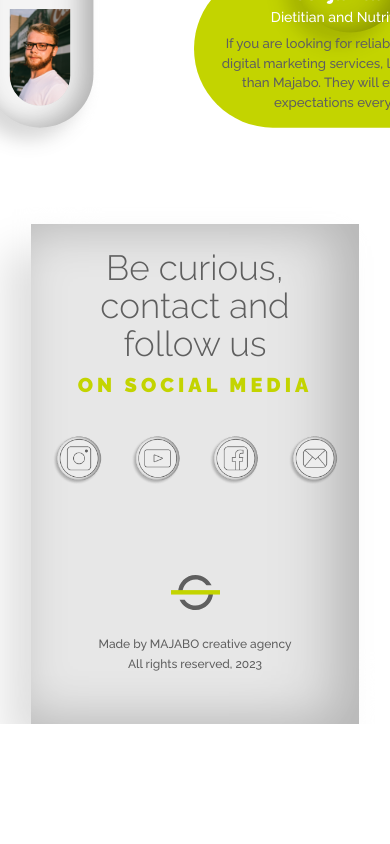
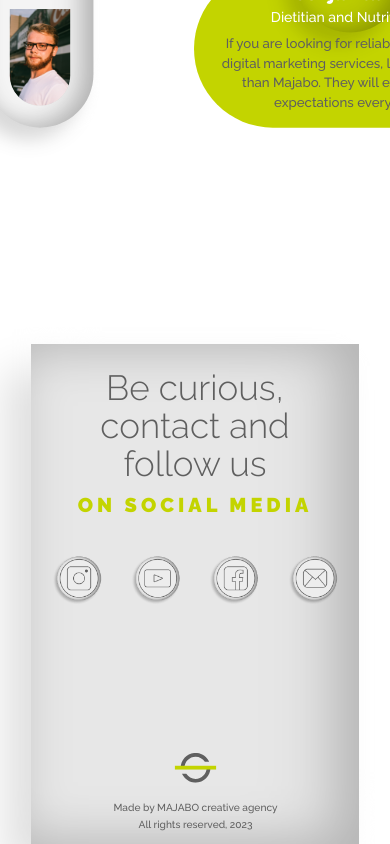
Before and after one commit to kslobodan/shapes, a React (Create React App) app: page / in a window 390 px wide. Shown: the part 4101-4945 px from the top of the page. Before the commit the page ends 4825 px from the top, so only its background shows below. Built offline with nearby package versions, Linux system fonts and the light colour scheme.

Commit message:
fixing footer mobile

```diff
--- a/src/components/Arrow.tsx
+++ b/src/components/Arrow.tsx
@@ -45,7 +45,7 @@ const Arrow = () => {
 
   const arrowStyle: CSSProperties = {
     position: "fixed",
-    bottom: "0",
+    bottom: "90px",
     right: rightValue(),
     transform: scaleValue(),
     transition: "opacity 0.5s",
--- a/src/components/footer/FooterMobile.module.scss
+++ b/src/components/footer/FooterMobile.module.scss
@@ -1,13 +1,32 @@
 @import "../../styles/variables";
 @import "../../styles/mixins";
 
-footer {
+%footer-style {
   width: 100%;
   display: flex;
   align-items: end;
   justify-content: center;
   // background-color: red;
   position: absolute;
+  z-index: 100;
+}
+
+.footer___without__email {
+  @extend %footer-style;
+  height: 500px;
+}
+
+.footer__email {
+  @extend %footer-style;
+  height: 615px;
+
+  @include x-small-screen {
+    height: 560px;
+  }
+
+  @include xx-small-screen {
+    height: 520px;
+  }
 }
 
 .box {
@@ -21,6 +40,7 @@ footer {
     26.359px -26.359px 39.539px 0px #fff;
 
   transition: all 500ms linear;
+  height: 100%;
 }
 
 .content {
@@ -32,6 +52,7 @@ footer {
   flex-direction: column;
   align-items: center;
   background-clip: padding-box;
+  height: 100%;
 }
 
 .titles {
@@ -93,13 +114,15 @@ footer {
 .logo {
   position: absolute;
   transition: transform 500ms linear;
-  bottom: 100px;
+  bottom: 60px;
 
   @include x-small-screen {
-    bottom: 110px;
+    bottom: 55px;
+    transform: scale(0.85);
   }
   @include xx-small-screen {
-    bottom: 110px;
+    bottom: 50px;
+    transform: scale(0.75);
   }
 }
 
@@ -112,6 +135,17 @@ footer {
   display: flex;
   flex-direction: column;
   align-items: center;
+  bottom: 10px;
+
+  @include x-small-screen {
+    bottom: 8px;
+    transform: scale(0.85);
+  }
+
+  @include xx-small-screen {
+    bottom: 6px;
+    transform: scale(0.8);
+  }
 }
 
 .small__text > p {
@@ -130,7 +164,7 @@ footer {
   width: 98%;
   margin-left: 15%;
   margin-right: 15%;
-  margin-top: 40px;
+  margin-top: 30px;
   display: flex;
   flex-direction: column;
   gap: 5px;
@@ -138,11 +172,11 @@ footer {
   transition: opacity 500ms ease;
 
   @include x-small-screen {
-    margin-top: 30px;
+    margin-top: 20px;
   }
 
   @include xx-small-screen {
-    margin-top: 20px;
+    margin-top: 10px;
   }
 }
 
--- a/src/components/footer/FooterMobile.tsx
+++ b/src/components/footer/FooterMobile.tsx
@@ -10,9 +10,7 @@ export const FooterMobile = () => {
   const useRefPopup = useRef<HTMLDivElement>(null);
   const [translate] = useTranslation("global");
   const [showEmail, setShowEmail] = useState(false);
-  const [footerHeight, setFooterHeight] = useState("380px");
-  const [boxHeight, setBoxHeight] = useState("500px");
-  const [rightsBottom, setRightsBottom] = useState("50px");
+  const [emailShown, setEmailShown] = useState(false);
   const [name, setName] = useState("");
   const [email, setEmail] = useState("");
   const [text, setText] = useState("");
@@ -25,8 +23,7 @@ export const FooterMobile = () => {
   const handleShowMail = (show: boolean) => {
     setShowEmail(show);
     if (show) {
-      setFooterHeight("700px");
-      setBoxHeight("850px");
+      setEmailShown(true);
       setTimeout(() => {
         setEmailFormVisible(true);
         if (useRefMailTitle.current) useRefMailTitle.current.focus();
@@ -34,8 +31,7 @@ export const FooterMobile = () => {
     } else {
       setEmailFormVisible(false);
       clearFields();
-      setBoxHeight("500px");
-      setFooterHeight("380px");
+      setEmailShown(false);
     }
   };
 
@@ -78,10 +74,12 @@ export const FooterMobile = () => {
   return (
     <footer
       id="footer"
-      style={{ position: "absolute", zIndex: "100", height: footerHeight }}
+      className={
+        emailShown ? styles.footer__email : styles.footer___without__email
+      }
     >
-      <div className={styles.box} style={{ height: boxHeight }} />
-      <div className={styles.content} style={{ height: boxHeight }}>
+      <div className={styles.box} />
+      <div className={styles.content}>
         {!showEmail && (
           <div className={`titles__mobile ${styles.titles}`}>
             <div className={styles.title}>
@@ -215,13 +213,10 @@ export const FooterMobile = () => {
           </div>
         )}
 
-        <div
-          className={` ${styles.logo} ${showEmail ? styles.rotated : ""}`}
-          style={{ position: "absolute" }}
-        >
+        <div className={` ${styles.logo} ${showEmail ? styles.rotated : ""}`}>
           <Logo />
         </div>
-        <div className={styles.small__text} style={{ bottom: rightsBottom }}>
+        <div className={styles.small__text}>
           <p>{translate("footer.madeBy")}</p>
           <p>{translate("footer.rightsReserved")}</p>
         </div>
```
